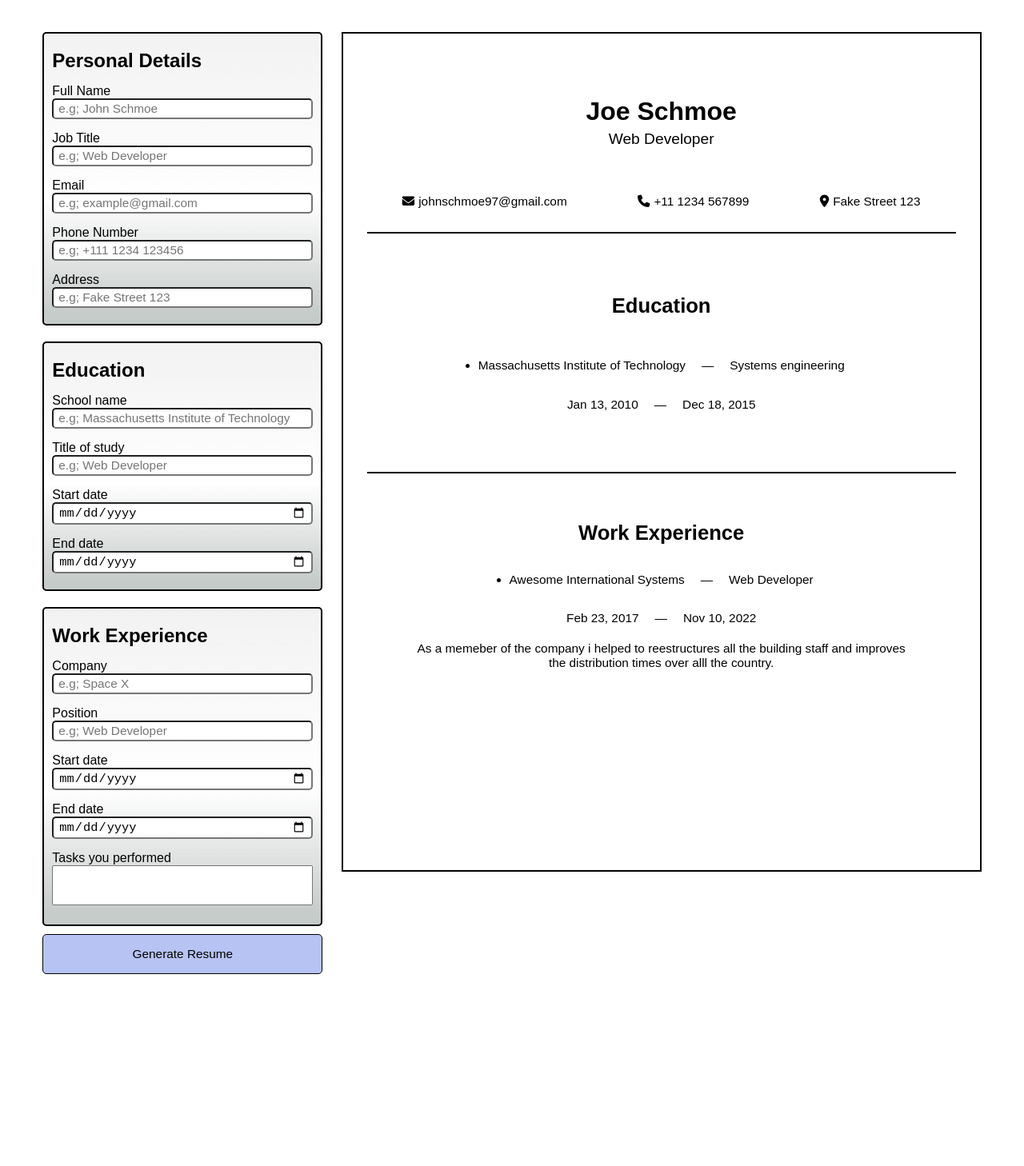
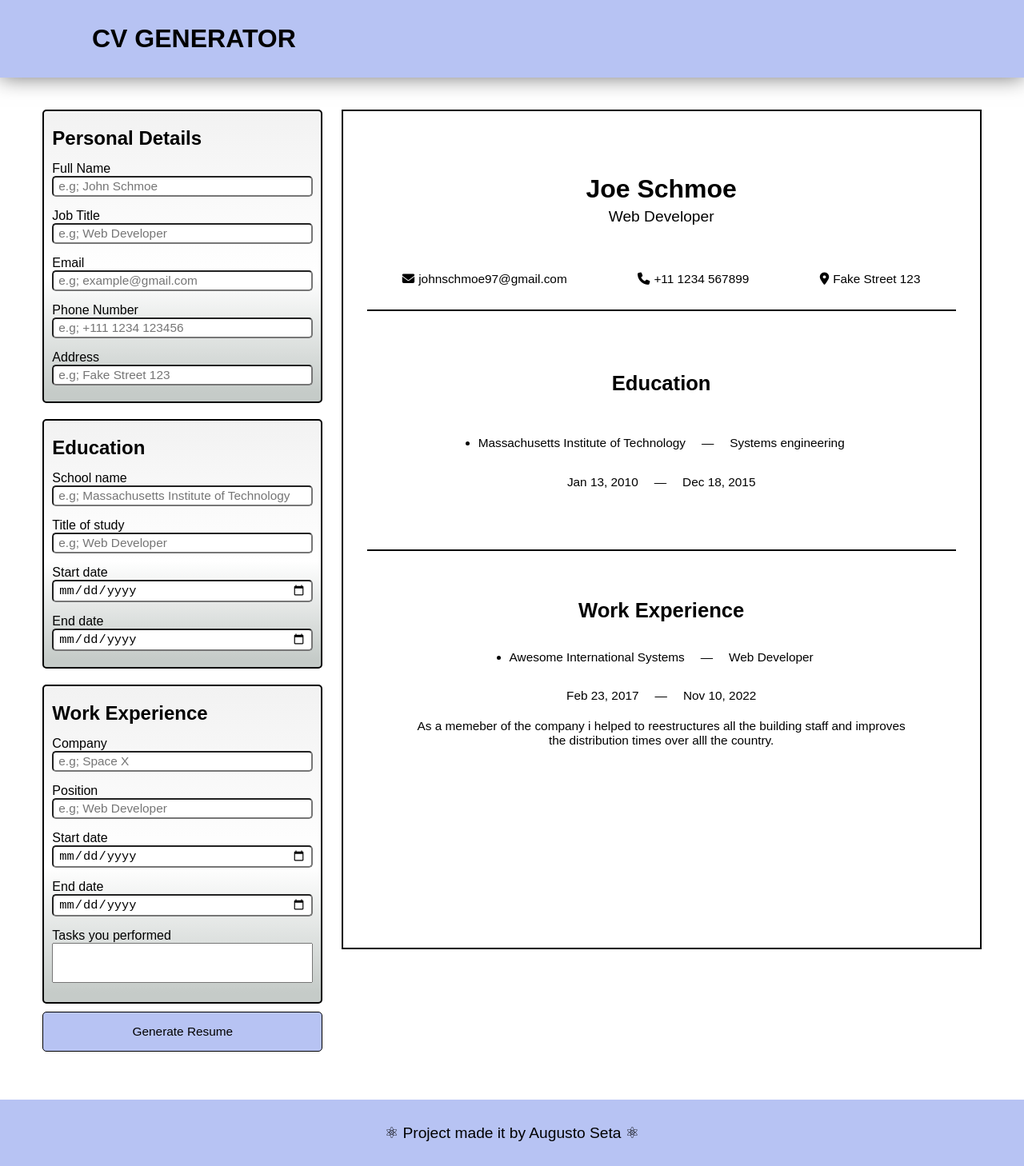
Before and after one commit to auseta/CV-Application-Project, a React (Create React App) app: page / in a window 1280 px wide. Shown: the whole page at 80% size. Before the commit the page ends 1238 px from the top, so only its background shows below. Built offline with nearby package versions, Linux system fonts and the light colour scheme.

Commit message:
imported Header and Footer components to App.js component.

```diff
--- a/src/App.js
+++ b/src/App.js
@@ -1,13 +1,17 @@
 import React, { Component } from 'react'
 import './styles/style.css'
 import Content from './components/Content';
+import { Header } from './components/Header';
+import Footer from './components/Footer';
 
 
 class App extends Component {
   render() {
     return (
       <div className='container'>
+        <Header />
         <Content />
+        <Footer />
       </div>
     )
   }
```
